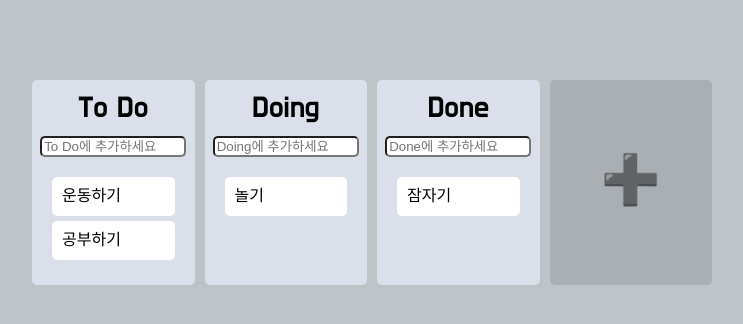
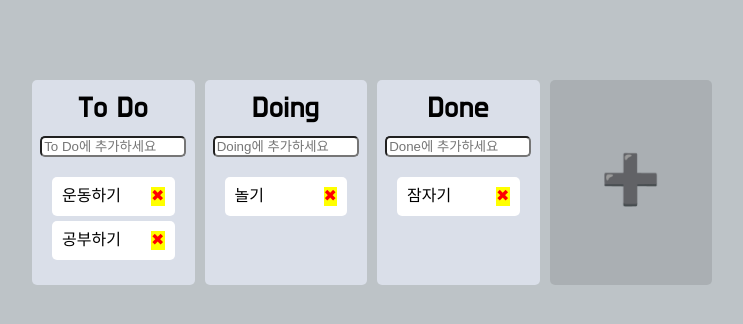
Before and after one commit to j2noo/Trello-clone, a React (Create React App) app: page / in a window 1280 px wide. Shown: the top 324 px of the page, without its empty margins (268-1011 px from the left). Built offline with nearby package versions, Linux system fonts and the light colour scheme.

Commit message:
feat : toDo 삭제 기능 추가

```diff
--- a/src/Components/DrabbleCard.tsx
+++ b/src/Components/DrabbleCard.tsx
@@ -1,6 +1,8 @@
 import React from "react";
 import { Draggable } from "react-beautiful-dnd";
+import { useRecoilState, useRecoilValue } from "recoil";
 import { styled } from "styled-components";
+import { toDoState } from "../atoms";
 const Card = styled.div<{ $isDragging: boolean }>`
   background-color: ${(props) =>
     props.$isDragging ? "#74b9ff" : props.theme.cardColor};
@@ -10,13 +12,26 @@ const Card = styled.div<{ $isDragging: boolean }>`
   box-shadow: ${(props) =>
     props.$isDragging ? "0px 2px 10px rgba(0, 0, 0, 0.5)" : "none"};
 `;
-
+const Delete = styled.span`
+  color: red;
+  background-color: yellow;
+  float: right;
+`;
 interface IDraggableCardProps {
   toDoId: number;
   toDoText: string;
   index: number;
 }
 function DraggableCard({ toDoId, toDoText, index }: IDraggableCardProps) {
+  const [toDos, setToDos] = useRecoilState(toDoState);
+  function deleteClick(toDoId: number) {
+    console.log(toDoId);
+
+    const targetidx = toDos.findIndex((toDo) => toDo.id === toDoId);
+    const copiedToDo = [...toDos];
+    copiedToDo.splice(targetidx, 1);
+    setToDos(copiedToDo);
+  }
   return (
     <Draggable key={toDoId} draggableId={toDoId + ""} index={index}>
       {(provided, snapshot) => (
@@ -27,6 +42,7 @@ function DraggableCard({ toDoId, toDoText, index }: IDraggableCardProps) {
           {...provided.draggableProps}
         >
           {toDoText}
+          <Delete onClick={() => deleteClick(toDoId)}>✖</Delete>
         </Card>
       )}
     </Draggable>
--- a/src/atoms.tsx
+++ b/src/atoms.tsx
@@ -12,10 +12,10 @@ export const categoryState = atom({
 export const toDoState = atom<IToDo[]>({
   key: "toDo",
   default: [
-    { id: 21, text: "운동하기", category: "To Do" },
-    { id: 2, text: "잠자기", category: "Done" },
-    { id: 3, text: "놀기", category: "Doing" },
-    { id: 4, text: "공부하기", category: "To Do" },
+    { id: 11111, text: "운동하기", category: "To Do" },
+    { id: 22222, text: "잠자기", category: "Done" },
+    { id: 33333, text: "놀기", category: "Doing" },
+    { id: 44444, text: "공부하기", category: "To Do" },
   ],
 });
 
```
